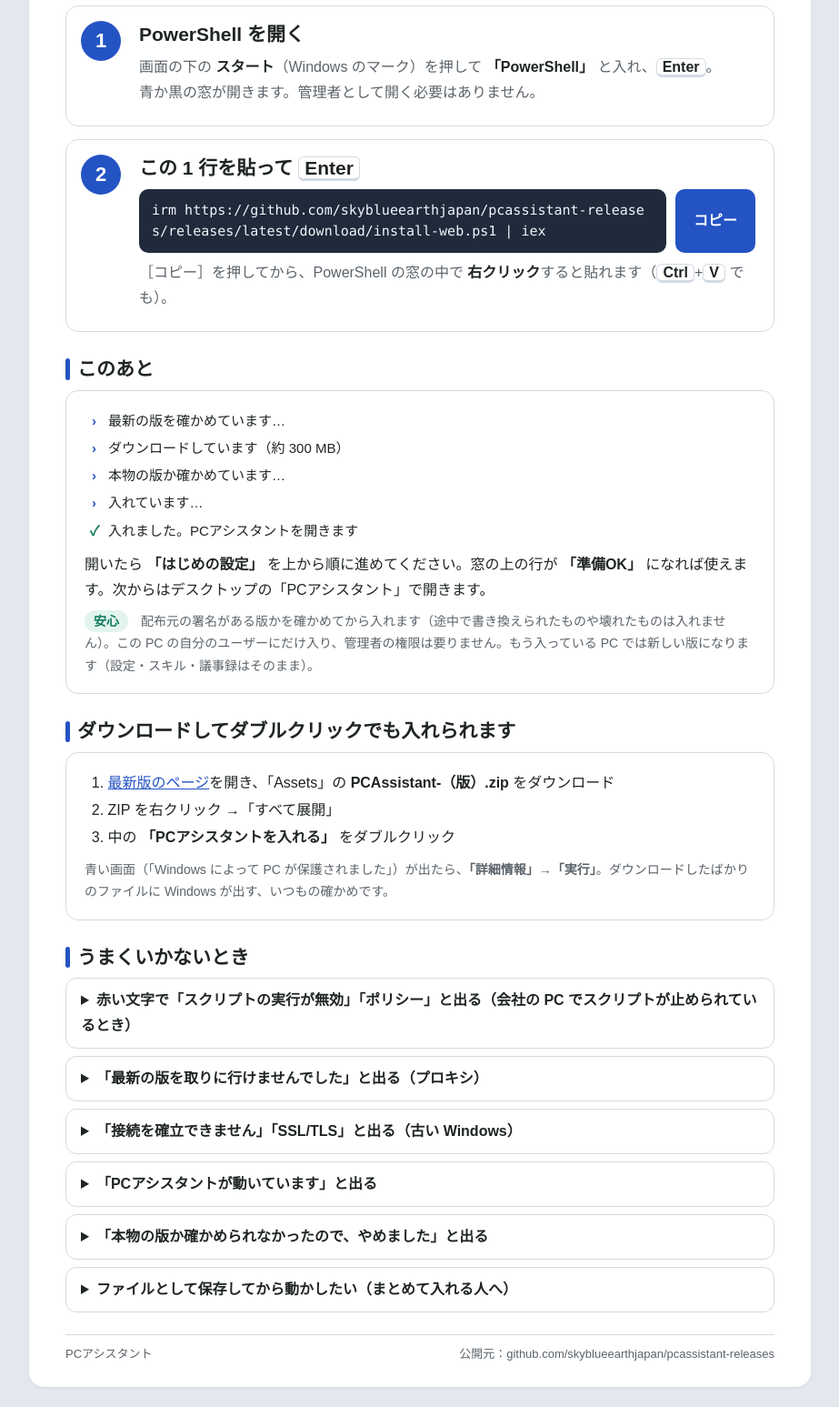
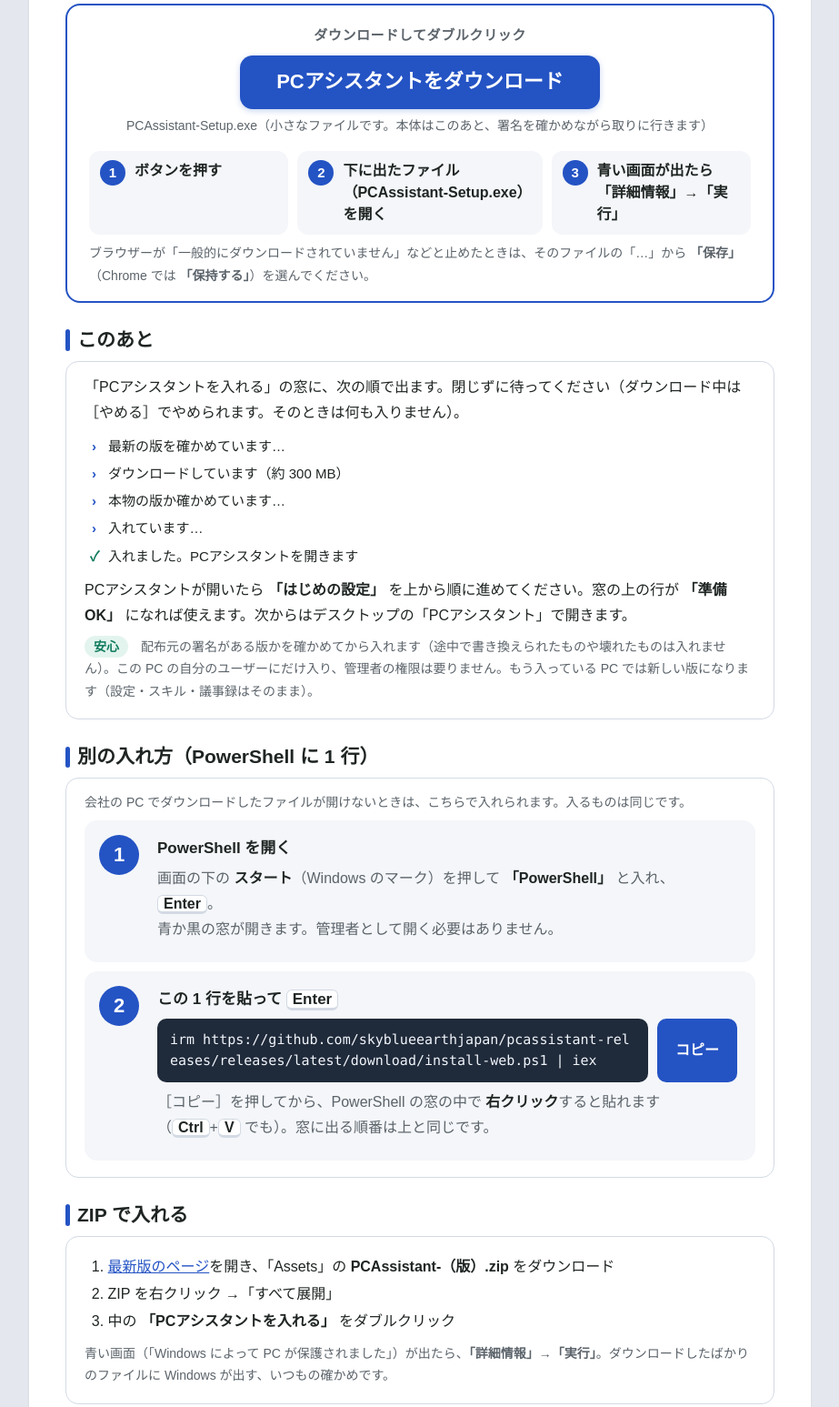
Before and after one commit to skyblueearthjapan/pcassistant-releases, a plain HTML site: page index.html in a window 1280 px wide. Shown: the part 334-1881 px from the top of the page at 91% size, without its empty margins (178-1101 px from the left). Drawn offline with Linux system fonts and the light colour scheme.

Commit message:
Install page: download button for PCAssistant-Setup.exe (D130), 0.0.9.32

```diff
--- a/index.html
+++ b/index.html
@@ -31,7 +31,24 @@
   .phone { display: none; margin: 18px 0 0; border: 2px solid var(--warn-line); background: var(--warn-soft); border-radius: 12px;
            padding: 12px 16px; }
   .phone b { color: var(--warn); font-size: 18px; display: block; }
+  /* D130 (lane WI2): the download button first, three short steps under it */
+  .get { margin: 22px 0 0; border: 2px solid var(--accent); border-radius: 16px; padding: 22px 24px 16px; text-align: center; }
+  a.dl { display: inline-block; background: var(--accent); color: #fff; font-weight: 700; font-size: 22px; line-height: 1.4;
+         text-decoration: none; border-radius: 14px; padding: 14px 40px; box-shadow: 0 2px 6px rgba(36, 83, 196, .25); }
+  a.dl:hover, a.dl:focus-visible { background: #1b43a3; }
+  a.dl:focus-visible { outline: 3px solid #9db6f0; outline-offset: 3px; }
+  .get .gh { font-size: 15px; color: var(--muted); font-weight: 700; margin: 0 0 12px; letter-spacing: .04em; }
+  .get .file { margin: 6px 0 0; color: var(--muted); font-size: 14px; }
+  ol.three { list-style: none; margin: 16px 0 6px; padding: 0; display: grid; grid-template-columns: repeat(3, 1fr); gap: 10px;
+             counter-reset: three; text-align: left; }
+  ol.three li { counter-increment: three; display: grid; grid-template-columns: 30px 1fr; gap: 0 8px; align-items: start;
+                background: var(--soft); border-radius: 12px; padding: 10px 12px; font-weight: 700; line-height: 1.5; }
+  ol.three li::before { content: counter(three); width: 28px; height: 28px; border-radius: 50%; background: var(--accent); color: #fff;
+                        display: grid; place-items: center; font-size: 15px; }
+  .get .note { text-align: left; margin: 8px 0 0; }
   .steps { margin: 24px 0 0; display: grid; gap: 14px; }
+  .card .steps { margin: 8px 0 8px; gap: 10px; }
+  .card .step { border: none; background: var(--soft); }
   .step { display: grid; grid-template-columns: 48px 1fr; gap: 0 16px; border: 1.5px solid var(--line); border-radius: 14px;
           padding: 16px 20px 14px 16px; }
   .n { width: 44px; height: 44px; border-radius: 50%; background: var(--accent); color: #fff; font-weight: 700; font-size: 22px;
@@ -79,6 +96,9 @@
     h1 { font-size: 24px; }
     .phone { display: block; }
     .step { grid-template-columns: 1fr; padding: 14px; }
+    .get { padding: 16px 14px 12px; }
+    a.dl { display: block; font-size: 20px; padding: 14px 12px; }
+    ol.three { grid-template-columns: 1fr; }
     .n { width: 34px; height: 34px; font-size: 18px; margin-bottom: 6px; }
     .line { flex-direction: column; }
     code.cmd { font-size: 13px; }
@@ -92,7 +112,7 @@
     <svg viewBox="0 0 100 100" aria-hidden="true"><path d="M0 23.5C0 8.5 8.5 0 23.5 0H76.5C91.5 0 100 8.5 100 23.5V76.5C100 91.5 91.5 100 76.5 100H23.5C8.5 100 0 91.5 0 76.5Z" fill="#16ABE4"/><path d="M17.68 34.524L17.68 24.611A3.63 3.63 0 0 1 23.27 21.556L59.64 44.886A3.74 3.74 0 0 1 60.774 50.045L60.376 50.669A3.85 3.85 0 0 1 55.803 52.212L21.14 39.481A5.28 5.28 0 0 1 17.68 34.524Z" fill="#fff"/><path d="M24.39 74.05L24.39 64.794A4.51 4.51 0 0 1 27.466 60.518L42.554 55.459A2.53 2.53 0 0 1 45.887 57.793L45.934 59.615A6.71 6.71 0 0 1 43.362 65.071L29.013 76.302A2.86 2.86 0 0 1 24.39 74.05Z" fill="#fff"/><rect x="68.3" y="44.2" width="9.9" height="16.6" rx="1.7" fill="#fff"/></svg>
     <div>
       <h1>PCアシスタントを入れる</h1>
-      <p>Windows の PC に、2 つの手順で入ります<span class="nw">（数分）</span></p>
+      <p>Windows の PC に、ダウンロードしてダブルクリックで入ります<span class="nw">（数分）</span></p>
     </div>
   </header>
 
@@ -108,30 +128,23 @@
   <!-- D84: the two essentials, in the same words as the installer's last message, the guide and the README -->
   <p class="needs">用意するもの：① AI（Claude か ChatGPT のサブスク、または API キー）② TypeSafe Jev のキー（取り方はアプリが案内します）</p>
 
-  <div class="steps">
-    <div class="step">
-      <div class="n">1</div>
-      <div>
-        <h2>PowerShell を開く</h2>
-        <p>画面の下の <b>スタート</b>（Windows のマーク）を押して <b>「PowerShell」</b> と入れ、<kbd>Enter</kbd>。<br>青か黒の窓が開きます。管理者として開く必要はありません。</p>
-      </div>
-    </div>
-    <div class="step">
-      <div class="n">2</div>
-      <div>
-        <h2>この 1 行を貼って <kbd>Enter</kbd></h2>
-        <div class="line">
-          <code class="cmd" id="cmd">irm https://github.com/skyblueearthjapan/pcassistant-releases/releases/latest/download/install-web.ps1 | iex</code>
-          <button type="button" data-copy="cmd">コピー</button>
-        </div>
-        <p>［コピー］を押してから、PowerShell の窓の中で <b>右クリック</b>すると貼れます（<kbd>Ctrl</kbd>+<kbd>V</kbd> でも）。</p>
-      </div>
-    </div>
-  </div>
+  <!-- D130 (lane WI2): the download button and its three steps; the PowerShell line is the other way, further down -->
+  <section class="get" aria-labelledby="get-h">
+    <h2 id="get-h" class="gh">ダウンロードしてダブルクリック</h2>
+    <a class="dl" href="https://github.com/skyblueearthjapan/pcassistant-releases/releases/latest/download/PCAssistant-Setup.exe" rel="noreferrer">PCアシスタントをダウンロード</a>
+    <p class="file">PCAssistant-Setup.exe（小さなファイルです。本体はこのあと、署名を確かめながら取りに行きます）</p>
+    <ol class="three">
+      <li><span>ボタンを押す</span></li>
+      <li><span>下に出たファイル<span class="nw">（PCAssistant-Setup.exe）</span>を開く</span></li>
+      <li><span>青い画面が出たら「詳細情報」→「実行」</span></li>
+    </ol>
+    <p class="note">ブラウザーが「一般的にダウンロードされていません」などと止めたときは、そのファイルの「…」から <b>「保存」</b>（Chrome では <b>「保持する」</b>）を選んでください。</p>
+  </section>
 
   <section class="more">
     <h2>このあと</h2>
     <div class="card">
+      <p>「PCアシスタントを入れる」の窓に、次の順で出ます。閉じずに待ってください（ダウンロード中は［やめる］でやめられます。そのときは何も入りません）。</p>
       <ul class="flow">
         <li>最新の版を確かめています…</li>
         <li>ダウンロードしています（約 300 MB）</li>
@@ -139,13 +152,40 @@
         <li>入れています…</li>
         <li class="last">入れました。PCアシスタントを開きます</li>
       </ul>
-      <p>開いたら <b>「はじめの設定」</b> を上から順に進めてください。窓の上の行が <b>「準備OK」</b> になれば使えます。次からはデスクトップの「PCアシスタント」で開きます。</p>
+      <p>PCアシスタントが開いたら <b>「はじめの設定」</b> を上から順に進めてください。窓の上の行が <b>「準備OK」</b> になれば使えます。次からはデスクトップの「PCアシスタント」で開きます。</p>
       <p class="note"><span class="safe">安心</span>　配布元の署名がある版かを確かめてから入れます（途中で書き換えられたものや壊れたものは入れません）。この PC の自分のユーザーにだけ入り、管理者の権限は要りません。もう入っている PC では新しい版になります（設定・スキル・議事録はそのまま）。</p>
     </div>
   </section>
 
   <section class="more">
-    <h2>ダウンロードしてダブルクリックでも入れられます</h2>
+    <h2>別の入れ方（PowerShell に 1 行）</h2>
+    <div class="card">
+      <p class="note">会社の PC でダウンロードしたファイルが開けないときは、こちらで入れられます。入るものは同じです。</p>
+      <div class="steps">
+        <div class="step">
+          <div class="n">1</div>
+          <div>
+            <h3>PowerShell を開く</h3>
+            <p>画面の下の <b>スタート</b>（Windows のマーク）を押して <b>「PowerShell」</b> と入れ、<kbd>Enter</kbd>。<br>青か黒の窓が開きます。管理者として開く必要はありません。</p>
+          </div>
+        </div>
+        <div class="step">
+          <div class="n">2</div>
+          <div>
+            <h3>この 1 行を貼って <kbd>Enter</kbd></h3>
+            <div class="line">
+              <code class="cmd" id="cmd">irm https://github.com/skyblueearthjapan/pcassistant-releases/releases/latest/download/install-web.ps1 | iex</code>
+              <button type="button" data-copy="cmd">コピー</button>
+            </div>
+            <p>［コピー］を押してから、PowerShell の窓の中で <b>右クリック</b>すると貼れます（<kbd>Ctrl</kbd>+<kbd>V</kbd> でも）。窓に出る順番は上と同じです。</p>
+          </div>
+        </div>
+      </div>
+    </div>
+  </section>
+
+  <section class="more">
+    <h2>ZIP で入れる</h2>
     <div class="card">
       <ol class="mini">
         <li><a href="https://github.com/skyblueearthjapan/pcassistant-releases/releases/latest" rel="noreferrer">最新版のページ</a>を開き、「Assets」の <b>PCAssistant-（版）.zip</b> をダウンロード</li>
@@ -159,15 +199,27 @@
   <section class="more">
     <h2>うまくいかないとき</h2>
     <details>
-      <summary>赤い文字で「スクリプトの実行が無効」「ポリシー」と出る（会社の PC でスクリプトが止められているとき）</summary>
-      <p>上の「ダウンロードしてダブルクリック」で入れてください。それでも止まるときは、PC を管理している人に相談してください。</p>
+      <summary>青い画面（「Windows によって PC が保護されました」）が出る</summary>
+      <p><b>「詳細情報」</b>を押すと出る <b>「実行」</b>を押してください。ダウンロードしたばかりのファイルに Windows が出す、いつもの確かめです。入れる前に、配布元の署名がある版かをこのファイルが確かめます。</p>
+    </details>
+    <details>
+      <summary>ダウンロードが止められた（「一般的にダウンロードされていません」など）</summary>
+      <p>ブラウザーのダウンロードの一覧で、そのファイルの「…」から <b>「保存」</b>、続けて <b>「保持する」</b> を選んでください（Chrome では「保存」か「保持する」）。会社の設定でファイルが開けないときは、上の「別の入れ方（PowerShell に 1 行）」で入れてください。</p>
     </details>
     <details>
       <summary>「最新の版を取りに行けませんでした」と出る（プロキシ）</summary>
-      <p>インターネットにつながっているか確かめて、もう一度貼ってください。会社のネットワークでは、プロキシで止められていることがあります。<b>github.com</b>・<b>objects.githubusercontent.com</b>・<b>release-assets.githubusercontent.com</b> につなげるよう管理している人に頼むか、上の「ダウンロードしてダブルクリック」で入れてください。</p>
+      <p>インターネットにつながっているか確かめて、［もう一度］を押してください（PowerShell のときは、もう一度貼ります）。会社のネットワークでは、プロキシで止められていることがあります。<b>github.com</b>・<b>objects.githubusercontent.com</b>・<b>release-assets.githubusercontent.com</b> につなげるよう管理している人に頼むか、上の「ZIP で入れる」で入れてください。</p>
     </details>
     <details>
-      <summary>「接続を確立できません」「SSL/TLS」と出る（古い Windows）</summary>
+      <summary>「PCアシスタントが動いています」と出る</summary>
+      <p>画面右下の通知領域のアイコンを右クリック →「終了」してから、［もう一度］を押してください（PowerShell のときは、もう一度貼ります）。</p>
+    </details>
+    <details>
+      <summary>PowerShell で、赤い文字の「スクリプトの実行が無効」「ポリシー」と出る</summary>
+      <p>会社の PC でスクリプトが止められています。いちばん上の「ダウンロードしてダブルクリック」で入れてください。それでも止まるときは、PC を管理している人に相談してください。</p>
+    </details>
+    <details>
+      <summary>PowerShell で「接続を確立できません」「SSL/TLS」と出る（古い Windows）</summary>
       <p>代わりにこの 1 行を貼ってください。</p>
       <div class="line">
         <code class="cmd" id="cmd-tls">[Net.ServicePointManager]::SecurityProtocol = [Net.ServicePointManager]::SecurityProtocol -bor 3072; irm https://github.com/skyblueearthjapan/pcassistant-releases/releases/latest/download/install-web.ps1 | iex</code>
@@ -175,15 +227,11 @@
       </div>
     </details>
     <details>
-      <summary>「PCアシスタントが動いています」と出る</summary>
-      <p>画面右下の通知領域のアイコンを右クリック →「終了」してから、もう一度貼ってください。</p>
-    </details>
-    <details>
       <summary>「本物の版か確かめられなかったので、やめました」と出る</summary>
       <p>何も入っていません。しばらくしてからもう一度試して、同じときは配った人に知らせてください。</p>
     </details>
     <details>
-      <summary>ファイルとして保存してから動かしたい（まとめて入れる人へ）</summary>
+      <summary>PowerShell のファイルとして保存してから動かしたい（まとめて入れる人へ）</summary>
       <p><a href="https://github.com/skyblueearthjapan/pcassistant-releases/releases/latest/download/install-web.ps1" rel="noreferrer">install-web.ps1</a> を保存して、PowerShell で次のように動かします（保存したファイルは、この 1 回だけ <code class="inl">-ExecutionPolicy Bypass</code> を付けないと動きません。PC の設定は変えません）。</p>
       <p><code class="inl">powershell -NoProfile -ExecutionPolicy Bypass -File .\install-web.ps1</code></p>
       <table>
```
